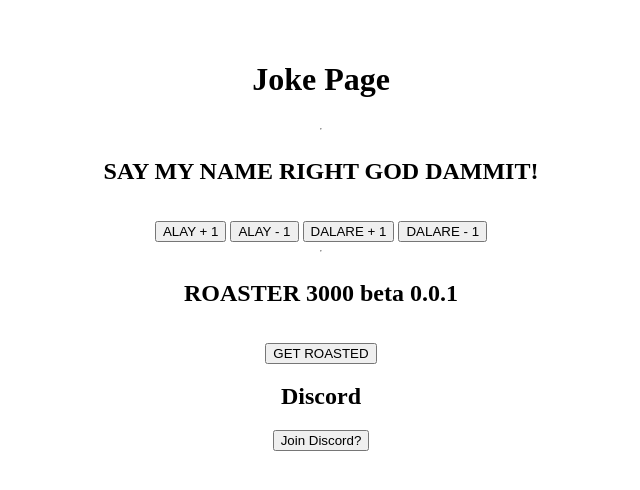
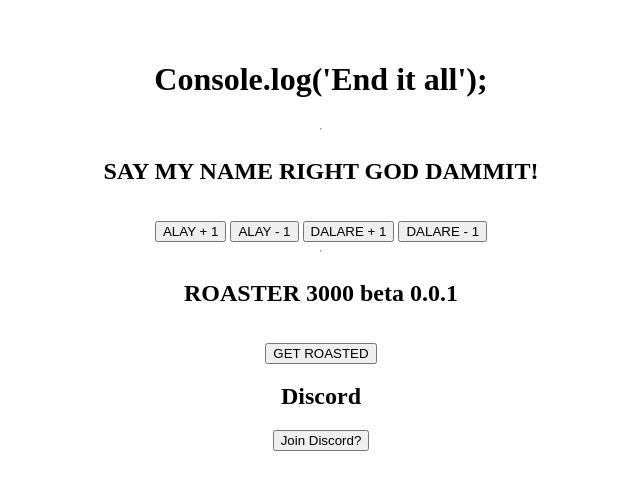
Before and after one commit to Knollified/Console.log-End-It-All-, a website: page index.html in a window 1280 px wide. Shown: the whole page, without its empty margins (319-959 px from the left). Drawn offline with nearby package versions, Linux system fonts and the light colour scheme.

Commit message:
Version 0.0.2

```diff
--- a/index.html
+++ b/index.html
@@ -4,10 +4,10 @@
     <meta charset="UTF-8">
     <meta name="viewport" content="width=device-width, initial-scale=1.0">
     <link rel="stylesheet" href="index.css">
-    <title>Joke Page</title>
+    <title>Console.log('End it all');</title>
 </head>
 <body>
-    <h1>Joke Page</h1>
+    <h1>Console.log('End it all');</h1>
     <div class="movies">
         <h2>Movie Info</h2>
         <dl>
```
